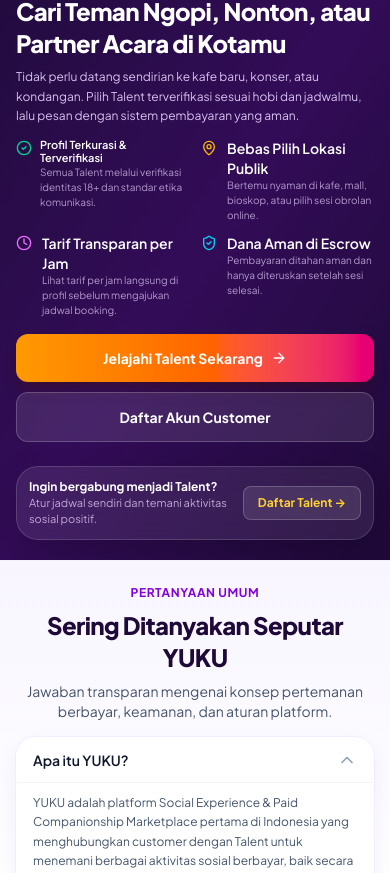
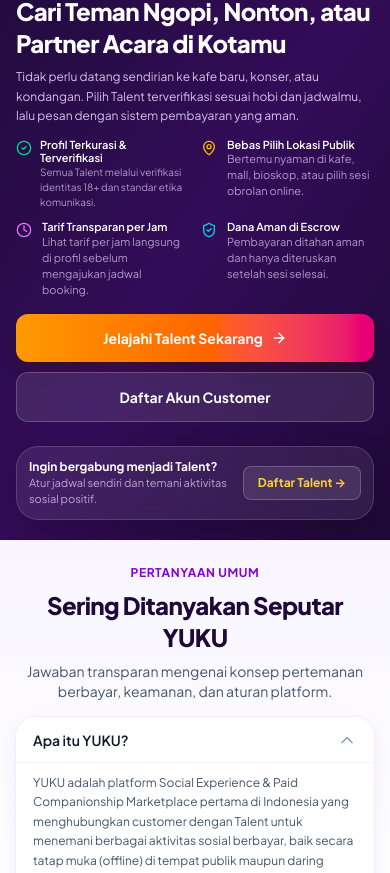
Before and after one commit to yukusocialindonesia-cpu/YUKU-SOCIAL-PRODUCTION, a React (Vite) app: page / in a window 390 px wide. Shown: the part 2433-3306 px from the top of the page. Built offline with nearby package versions, Linux system fonts and the light colour scheme; no server answers; the database is empty.

Commit message:
Keep all CTA benefit items consistently readable on mobile

```diff
--- a/src/components/home/TalentCtaSection.tsx
+++ b/src/components/home/TalentCtaSection.tsx
@@ -45,10 +45,10 @@ export const TalentCtaSection: React.FC<TalentCtaSectionProps> = ({
               <div className="flex items-start gap-2.5">
                 <MapPin className="w-4 h-4 text-amber-400 shrink-0 mt-0.5" />
                 <div>
-                  <strong className="text-white block font-semibold text-sm">
+                  <strong className="text-white block font-semibold text-[11px] sm:text-sm leading-tight">
                     Bebas Pilih Lokasi Publik
                   </strong>
-                  <span className="text-purple-200/70">
+                  <span className="text-purple-200/70 text-[11px] sm:text-xs leading-snug">
                     Bertemu nyaman di kafe, mall, bioskop, atau pilih sesi obrolan online.
                   </span>
                 </div>
@@ -57,10 +57,10 @@ export const TalentCtaSection: React.FC<TalentCtaSectionProps> = ({
               <div className="flex items-start gap-2.5">
                 <Clock className="w-4 h-4 text-fuchsia-400 shrink-0 mt-0.5" />
                 <div>
-                  <strong className="text-white block font-semibold text-sm">
+                  <strong className="text-white block font-semibold text-[11px] sm:text-sm leading-tight">
                     Tarif Transparan per Jam
                   </strong>
-                  <span className="text-purple-200/70">
+                  <span className="text-purple-200/70 text-[11px] sm:text-xs leading-snug">
                     Lihat tarif per jam langsung di profil sebelum mengajukan jadwal booking.
                   </span>
                 </div>
@@ -69,10 +69,10 @@ export const TalentCtaSection: React.FC<TalentCtaSectionProps> = ({
               <div className="flex items-start gap-2.5">
                 <ShieldCheck className="w-4 h-4 text-cyan-400 shrink-0 mt-0.5" />
                 <div>
-                  <strong className="text-white block font-semibold text-sm">
+                  <strong className="text-white block font-semibold text-[11px] sm:text-sm leading-tight">
                     Dana Aman di Escrow
                   </strong>
-                  <span className="text-purple-200/70">
+                  <span className="text-purple-200/70 text-[11px] sm:text-xs leading-snug">
                     Pembayaran ditahan aman dan hanya diteruskan setelah sesi selesai.
                   </span>
                 </div>
```
